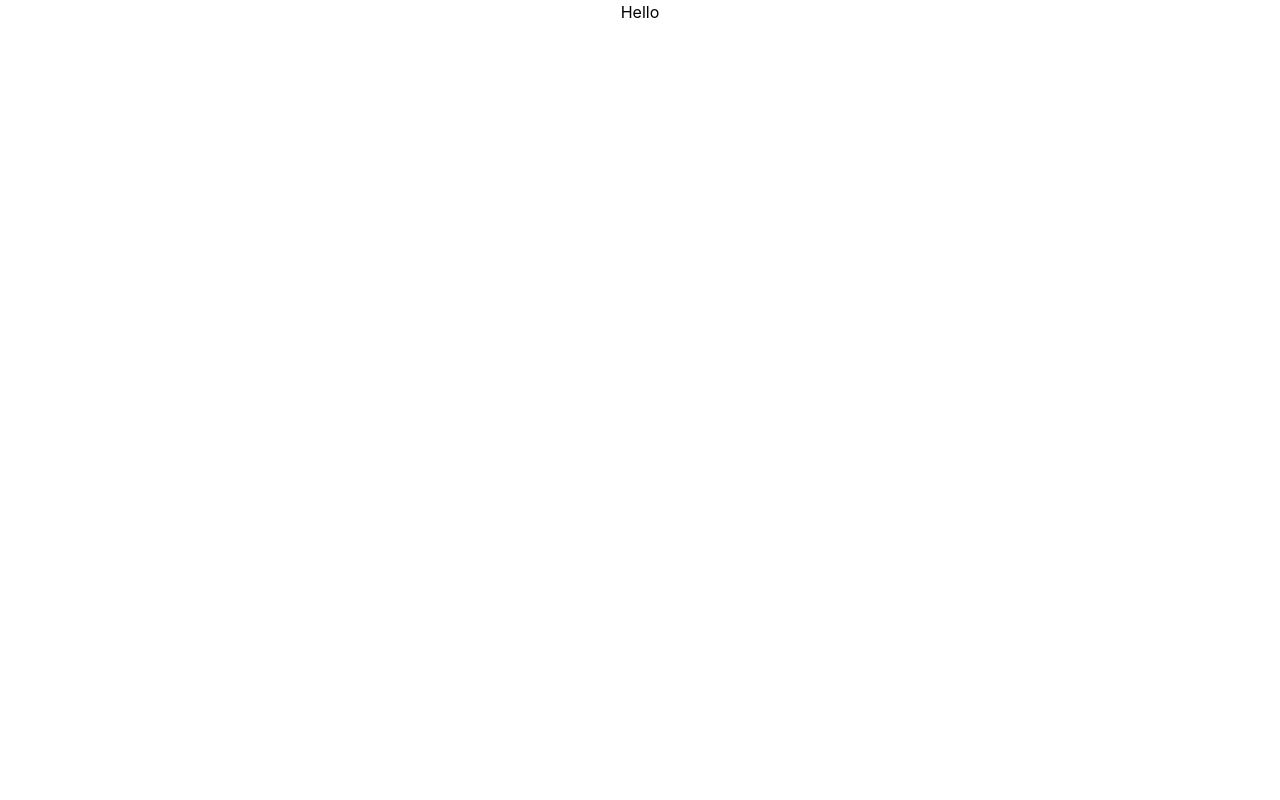
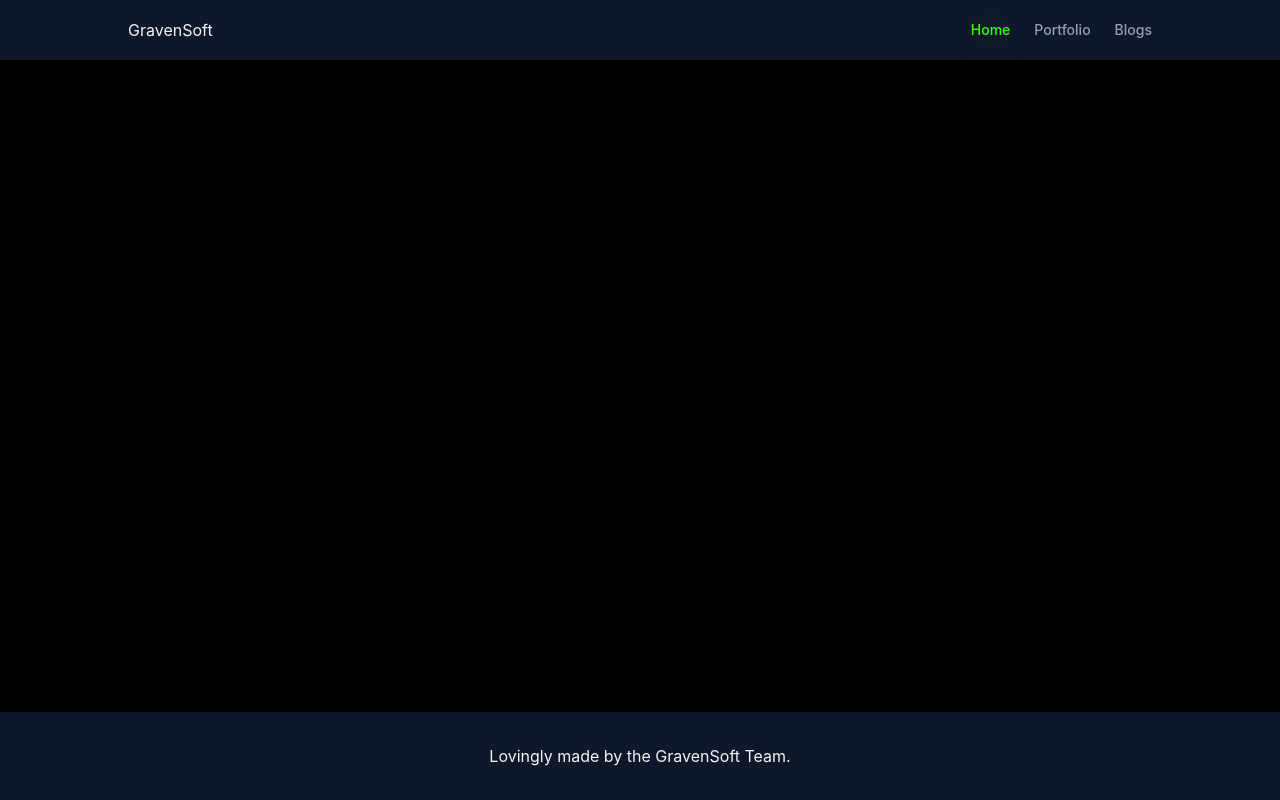
Before and after one commit to GravenSoft-DEV/gravensoft-dev.github.io, a React (Vite) app in the folder gravensoft-website/: page /#/home in a window 1280 px wide. Built offline with nearby package versions, Linux system fonts and the light colour scheme.

Commit message:
some boilerplates

```diff
--- a/gravensoft-website/src/App.tsx
+++ b/gravensoft-website/src/App.tsx
@@ -1,12 +1,17 @@
 import { AppRouter } from './components/AppRouter'
-import './assets/style/style.css'
+import './assets/stylesheets/style.css'
+import { FooterBar, HeaderBar } from './components/Bars';
 
 export default function App() {
   return (
     <>
-      <div className="relative z-10 flex flex-col items-center w-full md:max-w-8xl mx-auto px-6">
+    <div className="relative flex flex-col min-h-screen items-center justify-start bg-black text-gray-100 overflow-x-hidden scrollbar-none selection:bg-purple-300/30">
+      <HeaderBar/>
+      <div className={`mt-30 relative z-0 flex flex-col w-full items-center md:max-w-8xl mx-auto`}>
         <AppRouter />
       </div>
+      <FooterBar />
+    </div>
     </>
   );
 }
--- /dev/null
+++ b/gravensoft-website/src/components/Bars.tsx
@@ -0,0 +1,45 @@
+import { Link } from "react-router-dom";
+import { CheckIfRouteActive } from "../shared/Utils";
+import Colors from "../shared/Colors";
+
+interface LabelProps {
+  children: string;
+  path: string;
+}
+
+const Label = ({ children, path }: LabelProps) => (
+  <Link to={path}>
+    <span className={`${CheckIfRouteActive(path) ? `${Colors.textAccent} ${Colors.glowTextGreen}` : ''} ${Colors.textAccentHover} duration-250 transition-all`}>
+      {`${children}`}
+    </span>
+  </Link>
+);
+
+export function HeaderBar() {
+  return (
+    <>
+      <header className={`w-full h-15 fixed z-1 top-0 left-0 justify-center items-center flex bg-slate-900 text-gray-100`}>
+        <div className="w-full py-8 flex justify-between items-center max-w-5xl">
+          GravenSoft
+          <nav className={`flex gap-6 text-sm font-medium ${Colors.textMutedNav}`}>
+            <Label path="/home">Home</Label>
+            <Label path="/portfolio">Portfolio</Label>
+            <Label path="/blogs">Blogs</Label>
+          </nav>
+        </div>
+      </header>
+    </>
+  );
+}
+
+export function FooterBar() {
+  return (
+    <>
+      <footer className={`w-full mt-auto justify-center items-center flex bg-slate-900 text-gray-100`}>
+        <div className="w-full py-8 flex justify-center items-center max-w-5xl">
+          Lovingly made by the GravenSoft Team.
+        </div>
+      </footer>
+    </>
+  );
+}
--- /dev/null
+++ b/gravensoft-website/src/components/PageWrapper.tsx
@@ -0,0 +1,7 @@
+import { type ReactNode } from "react";
+
+export default function PageWrapper({ children }: { children: ReactNode }) {
+    return (
+        <>{children}</>
+    );
+}
--- a/gravensoft-website/src/routes/404.tsx
+++ b/gravensoft-website/src/routes/404.tsx
@@ -1,7 +1,9 @@
+import PageWrapper from "../components/PageWrapper";
+
 export default function NotFound() {
   return (
-    <>
+    <PageWrapper>
       <p>Oopsies! The page you're looking for doesn't exist...</p>
-    </>
+    </PageWrapper>
   );
 }
--- a/gravensoft-website/src/routes/Blogs.tsx
+++ b/gravensoft-website/src/routes/Blogs.tsx
@@ -1,6 +1,11 @@
+import PageWrapper from "../components/PageWrapper";
+
 export default function Blogs() {
   return (
-    <>
-    </>
+    <PageWrapper>
+      <p>
+
+      </p>
+    </PageWrapper>
   );
 }
--- a/gravensoft-website/src/routes/Home.tsx
+++ b/gravensoft-website/src/routes/Home.tsx
@@ -1,7 +1,11 @@
+import PageWrapper from "../components/PageWrapper";
+
 export default function Home() {
   return (
-    <>
-        <p>Hello</p>
-    </>
+    <PageWrapper>
+      <p>
+
+      </p>
+    </PageWrapper>
   );
 }
--- a/gravensoft-website/src/routes/Portfolio.tsx
+++ b/gravensoft-website/src/routes/Portfolio.tsx
@@ -1,6 +1,11 @@
+import PageWrapper from "../components/PageWrapper";
+
 export default function Portfolio() {
   return (
-    <>
-    </>
+    <PageWrapper>
+      <p>
+
+      </p>
+    </PageWrapper>
   );
 }
--- /dev/null
+++ b/gravensoft-website/src/shared/Colors.ts
@@ -0,0 +1,39 @@
+const Colors = {
+    button: "border-yellow-400/80 hover:border-[#39FF14] bg-linear-to-b from-yellow-700/25 to-yellow-300/50 hover:from-[#39FF14]/50 hover:to-green-600/25 hover:drop-shadow-[0_0_8px_rgba(57,255,20,0.5)]",
+    get interactable() { return this.button },
+
+    behance: "border-blue-500/80 hover:border-cyan-400 bg-linear-to-b from-blue-800/30 to-blue-600/60 hover:from-cyan-500/50 hover:to-blue-600/30 hover:drop-shadow-[0_0_8px_rgba(0,87,255,0.6)]",
+    bitcoin: "border-amber-500/80 hover:border-amber-400 bg-linear-to-b from-amber-900/40 to-amber-600/50 hover:from-amber-500/50 hover:to-amber-700/30 hover:drop-shadow-[0_0_8px_rgba(247,147,26,0.6)]",
+    discord: "border-indigo-500/80 hover:border-indigo-400 bg-linear-to-b from-indigo-900/30 to-indigo-600/50 hover:from-indigo-500/50 hover:to-indigo-700/30 hover:drop-shadow-[0_0_8px_rgba(114,137,218,0.5)]",
+    etherium: "border-purple-500/60 hover:border-indigo-300 bg-linear-to-b from-slate-800/50 to-indigo-950/40 hover:from-indigo-500/40 hover:to-purple-500/20 hover:drop-shadow-[0_0_8px_rgba(140,124,240,0.5)]",
+    facebook: "border-blue-700/80 hover:border-blue-500 bg-linear-to-b from-blue-900/50 to-blue-600/40 hover:from-blue-500/50 hover:to-blue-700/30 hover:drop-shadow-[0_0_8px_rgba(24,119,242,0.5)]",
+    github: "border-slate-500/80 hover:border-slate-300 bg-linear-to-b from-slate-800/40 to-slate-600/50 hover:from-slate-600/50 hover:to-slate-500/30 hover:drop-shadow-[0_0_8px_rgba(200,205,215,0.4)]",
+    google: "border-red-500/80 hover:border-red-400 bg-linear-to-b from-red-900/30 to-red-600/50 hover:from-red-500/50 hover:to-red-700/30 hover:drop-shadow-[0_0_8px_rgba(234,67,53,0.5)]",
+    instagram: "border-fuchsia-500/80 hover:border-orange-400 bg-linear-to-b from-purple-900/40 to-pink-600/50 hover:from-fuchsia-500/50 hover:to-orange-500/30 hover:drop-shadow-[0_0_8px_rgba(225,48,108,0.5)]",
+    itchio: "border-red-500/80 hover:border-[#fa5c5c] bg-linear-to-b from-red-950/40 to-red-800/50 hover:from-[#fa5c5c]/50 hover:to-red-800/30 hover:drop-shadow-[0_0_8px_rgba(250,92,92,0.6)]",
+    kofi: "border-rose-500/80 hover:border-rose-400 bg-linear-to-b from-rose-900/40 to-rose-600/50 hover:from-rose-500/50 hover:to-rose-700/30 hover:drop-shadow-[0_0_8px_rgba(255,94,96,0.5)]",
+    linkedin: "border-blue-600/80 hover:border-blue-400 bg-linear-to-b from-blue-900/40 to-blue-700/50 hover:from-blue-600/50 hover:to-blue-800/30 hover:drop-shadow-[0_0_8px_rgba(0,119,181,0.5)]",
+    payhip: "border-emerald-500/80 hover:border-emerald-400 bg-linear-to-b from-emerald-900/40 to-emerald-700/50 hover:from-emerald-500/50 hover:to-emerald-800/30 hover:drop-shadow-[0_0_8px_rgba(0,185,108,0.5)]",
+    paypal: "border-sky-600/80 hover:border-blue-400 bg-linear-to-b from-blue-900/40 to-sky-600/50 hover:from-sky-400/50 hover:to-blue-600/30 hover:drop-shadow-[0_0_8px_rgba(0,112,186,0.5)]",
+    tiktok: "border-cyan-500/80 hover:border-rose-500 bg-linear-to-b from-slate-900/60 to-cyan-950/50 hover:from-rose-500/30 hover:to-cyan-500/30 hover:drop-shadow-[0_0_8px_rgba(254,44,85,0.5)]",
+    twitter: "border-neutral-700/80 hover:border-neutral-200 bg-linear-to-b from-neutral-900/50 to-neutral-800/40 hover:from-neutral-700/50 hover:to-neutral-900/30 hover:drop-shadow-[0_0_8px_rgba(255,255,255,0.3)]",
+
+    textAccent: "text-[#39FF14]",
+    textAccentHover: "hover:text-yellow-400",
+    textMutedNav: "text-slate-400",
+    textBody: "text-gray-200",
+
+    indicatorPulseGreen: "bg-[#27e844] animate-pulse shadow-[0_0_10px_rgba(57,255,20,1)]",
+    indicatorPulseYellow: "bg-[#f2f75c] animate-ping shadow-[0_0_10px_rgba(255,255,0,1)]",
+
+    glowTextWhite: "drop-shadow-[0_0_24px_rgba(255,255,255,0.5)]",
+    glowTextPurple: "drop-shadow-[0_0_24px_rgba(211,34,238,0.4)]",
+    glowTextGreen: "drop-shadow-[0_0_24px_rgba(57,255,20,0.4)]",
+    glowBoxPurple: "shadow-[0_0_16px_rgba(211,34,238,0.5)]",
+    glowBoxGreen: "shadow-[0_0_16px_rgba(57,255,20,0.5)]",
+
+    bgBase: "bg-purple-950",
+    borderAccent: "border-purple-400/80"
+}
+
+export default Colors;
--- /dev/null
+++ b/gravensoft-website/src/shared/Utils.tsx
@@ -0,0 +1,67 @@
+import { useEffect, useState } from 'react';
+//import { useInView } from 'motion/react';
+import { useLocation } from 'react-router-dom';
+
+export function CheckIfRouteActive(path: string) {
+	const location = useLocation();
+	return location.pathname === path;
+}
+
+export function CopyTextToClipboard(text: string) {
+	navigator.clipboard.writeText(text).then(() => {
+		alert("Text copied to clipboard!");
+	}).catch(err => {
+		console.error('Failed to copy: ', err);
+	});
+}
+
+
+export function CheckScrollOnTop() {
+	const [isAtTop, setIsAtTop] = useState(true);
+
+	useEffect(() => {
+		let ticking = false;
+
+		const handleScroll = () => {
+			if (!ticking) {
+				window.requestAnimationFrame(() => {
+					setIsAtTop(window.scrollY < 50);
+					ticking = false;
+				});
+				ticking = true;
+			}
+		};
+
+		window.addEventListener('scroll', handleScroll, { passive: true });
+		return () => window.removeEventListener('scroll', handleScroll);
+	}, []);
+
+	return isAtTop;
+}
+
+//export function CheckIfAboveCenter(object: RefObject < HTMLDivElement | null > ) {
+//	const isInView = useInView(object, { once: false, margin: "-150px 0px -150px 0px" });
+//	const [isAboveCenter, setIsAboveCenter] = useState(false);
+//
+//	useEffect(() => {
+//		if (!isInView && object.current) {
+//			const rect = object.current.getBoundingClientRect();
+//			const centerY = window.innerHeight / 2;
+//			const relativeY = rect.top + rect.height / 2 - centerY;
+//
+//			setIsAboveCenter(relativeY < 0);
+//		}
+//	}, [isInView]);
+//
+//	return isAboveCenter;
+//}
+
+export function ScrollToTop() {
+	const { pathname } = useLocation();
+
+	useEffect(() => {
+		window.scrollTo(0, 0);
+	}, [pathname]);
+
+	return null;
+};
```
Also changed, not shown: gravensoft-website/src/assets/stylesheets/style.css (renamed from gravensoft-website/src/assets/style/style.css), 1 other file (tests, documents, lock files or other folders).
